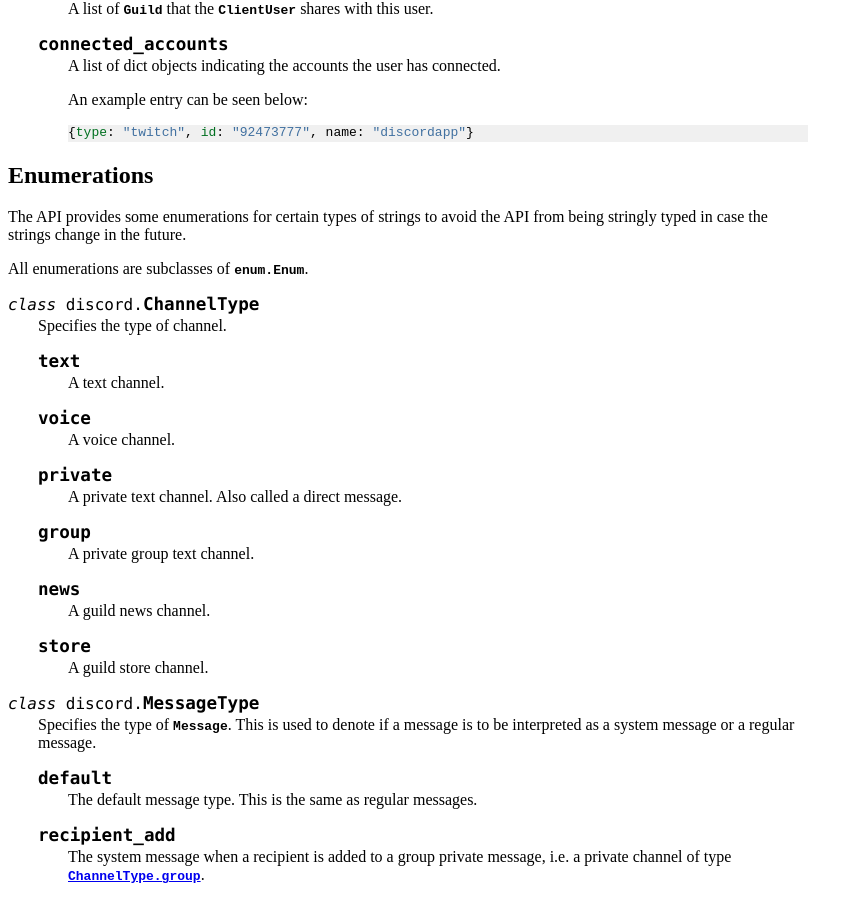
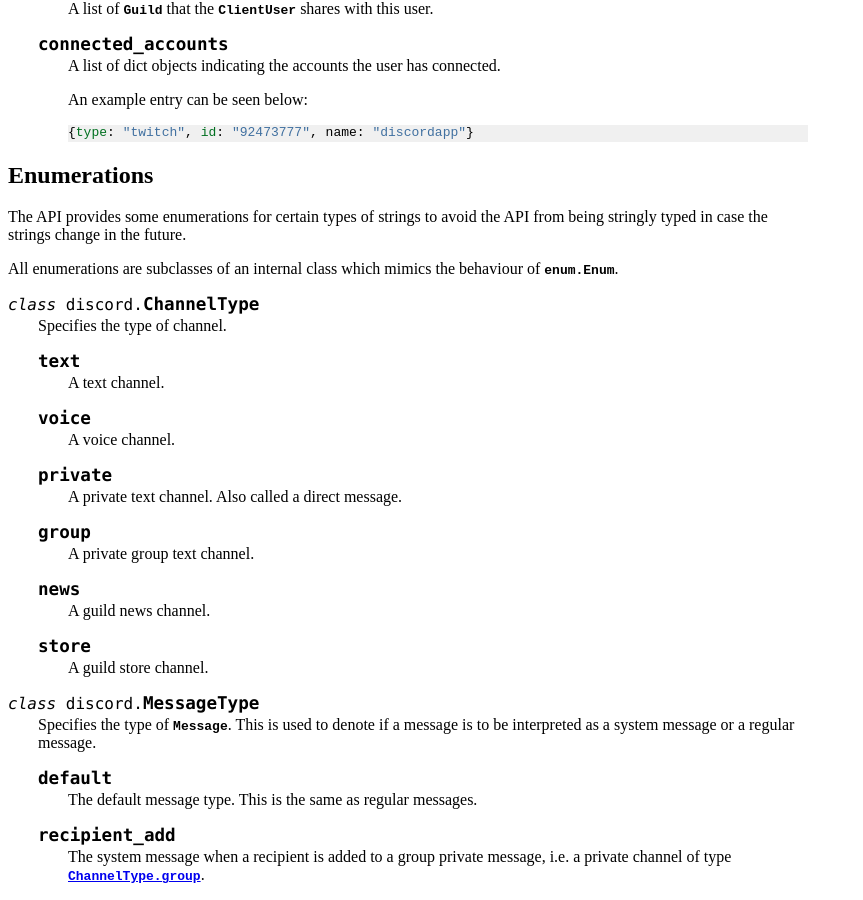
Before and after one commit to spartacus0816/dsbot, a Sphinx documentation site: the page built from docs/api.rst, in a window 1280 px wide and 900 px high, scrolled down 10953 px. Shown: the whole window, without its empty margins (0-863 px from the left). Built offline with Sphinx 7.4.7, drawn with Linux system fonts in a browser that asks for light colours.

Commit message:
Update docs to note Enum derivation change

```diff
--- a/docs/api.rst
+++ b/docs/api.rst
@@ -716,7 +716,8 @@ Enumerations
 The API provides some enumerations for certain types of strings to avoid the API
 from being stringly typed in case the strings change in the future.
 
-All enumerations are subclasses of :class:`enum.Enum`.
+All enumerations are subclasses of an internal class which mimics the behaviour
+of :class:`enum.Enum`.
 
 .. class:: ChannelType
 
```
